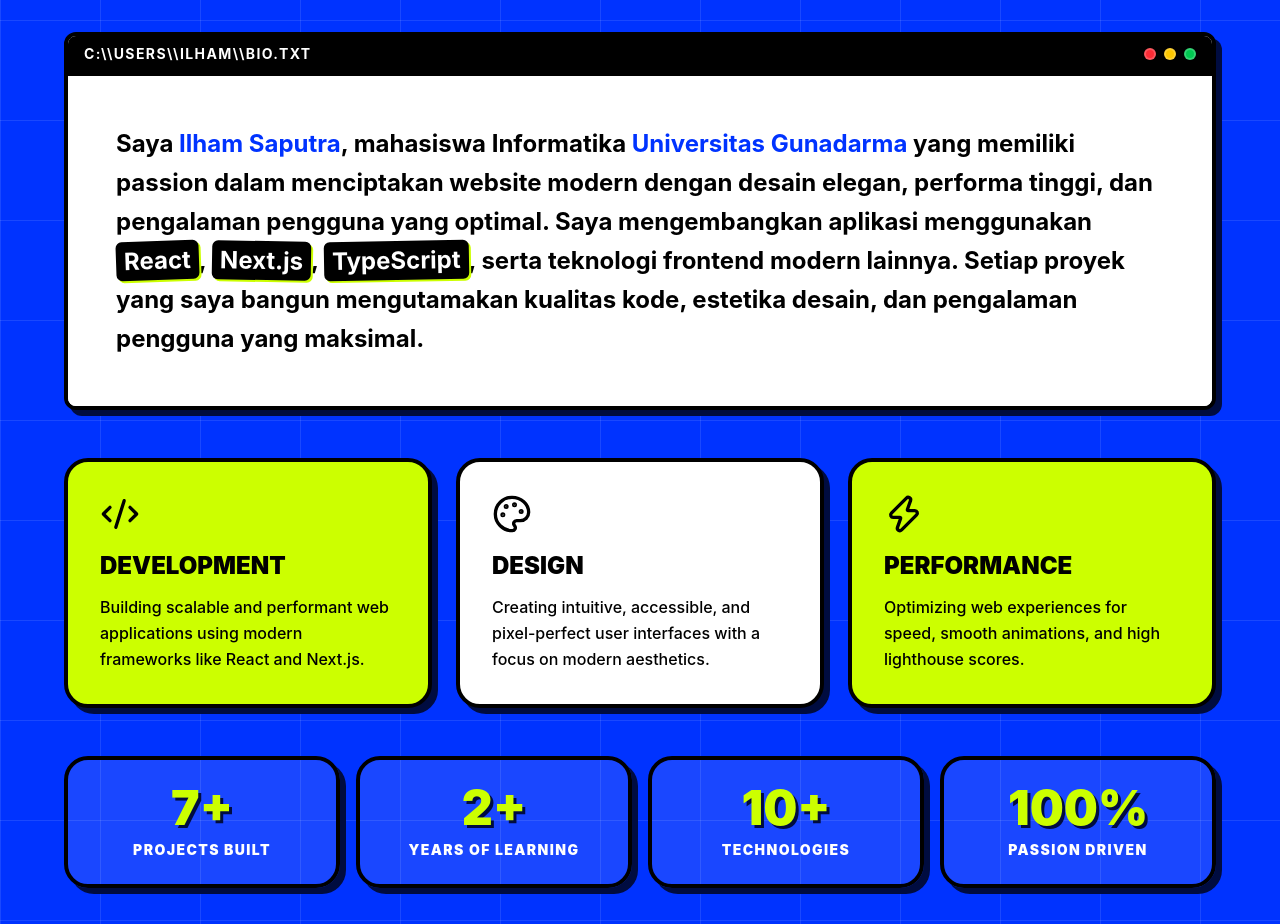
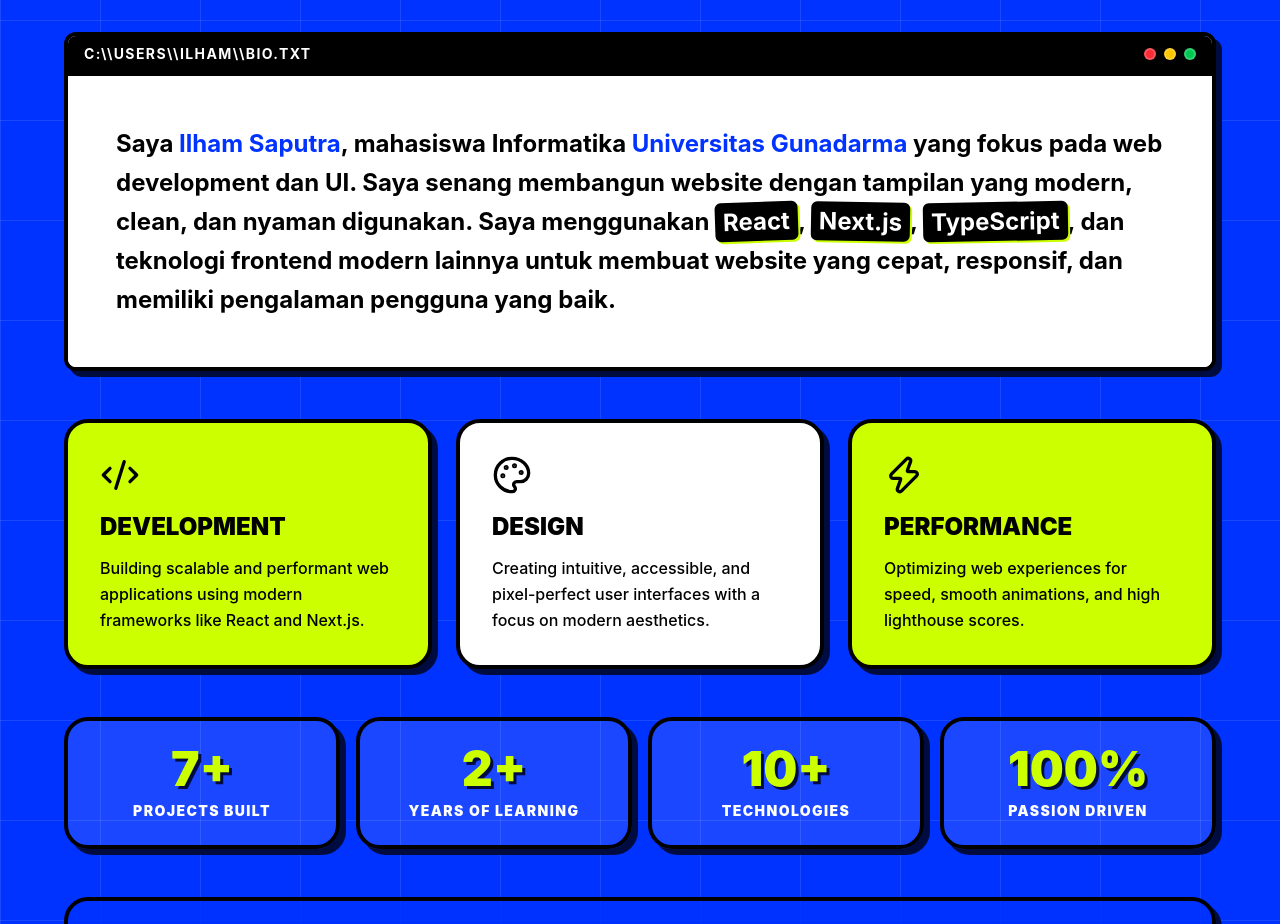
Before and after one commit to ilhamsptr1/MyPortofolio, a Next.js app: page / in a window 1280 px wide. Shown: the part 1180-2104 px from the top of the page. Built offline with nearby package versions, Linux system fonts and the light colour scheme; no server answers.

Commit message:
content: update bio text in About section

```diff
--- a/src/components/About.tsx
+++ b/src/components/About.tsx
@@ -59,7 +59,8 @@ export default function About() {
             <div className="bg-white text-black p-6 md:p-12">
               <p className="text-base md:text-2xl font-bold leading-relaxed">
                 Saya <span className="text-primary inline-block hover:scale-105 transition-transform duration-200">Ilham Saputra</span>, mahasiswa Informatika{" "}
-                <span className="text-primary inline-block hover:scale-105 transition-transform duration-200">Universitas Gunadarma</span> yang memiliki passion dalam menciptakan website modern dengan desain elegan, performa tinggi, dan pengalaman pengguna yang optimal. Saya mengembangkan aplikasi menggunakan <span className="bg-black text-white px-2 rounded-md -rotate-2 inline-block shadow-[2px_2px_0px_#ccff00]">React</span>, <span className="bg-black text-white px-2 rounded-md rotate-1 inline-block shadow-[2px_2px_0px_#ccff00]">Next.js</span>, <span className="bg-black text-white px-2 rounded-md -rotate-1 inline-block shadow-[2px_2px_0px_#ccff00]">TypeScript</span>, serta teknologi frontend modern lainnya. Setiap proyek yang saya bangun mengutamakan kualitas kode, estetika desain, dan pengalaman pengguna yang maksimal.
+                <span className="text-primary inline-block hover:scale-105 transition-transform duration-200">Universitas Gunadarma</span> yang fokus pada web development dan UI. Saya senang membangun website dengan tampilan yang modern, clean, dan nyaman digunakan.{" "}
+                Saya menggunakan <span className="bg-black text-white px-2 rounded-md -rotate-2 inline-block shadow-[2px_2px_0px_#ccff00]">React</span>, <span className="bg-black text-white px-2 rounded-md rotate-1 inline-block shadow-[2px_2px_0px_#ccff00]">Next.js</span>, <span className="bg-black text-white px-2 rounded-md -rotate-1 inline-block shadow-[2px_2px_0px_#ccff00]">TypeScript</span>, dan teknologi frontend modern lainnya untuk membuat website yang cepat, responsif, dan memiliki pengalaman pengguna yang baik.
               </p>
             </div>
           </DraggableWindow>
```
